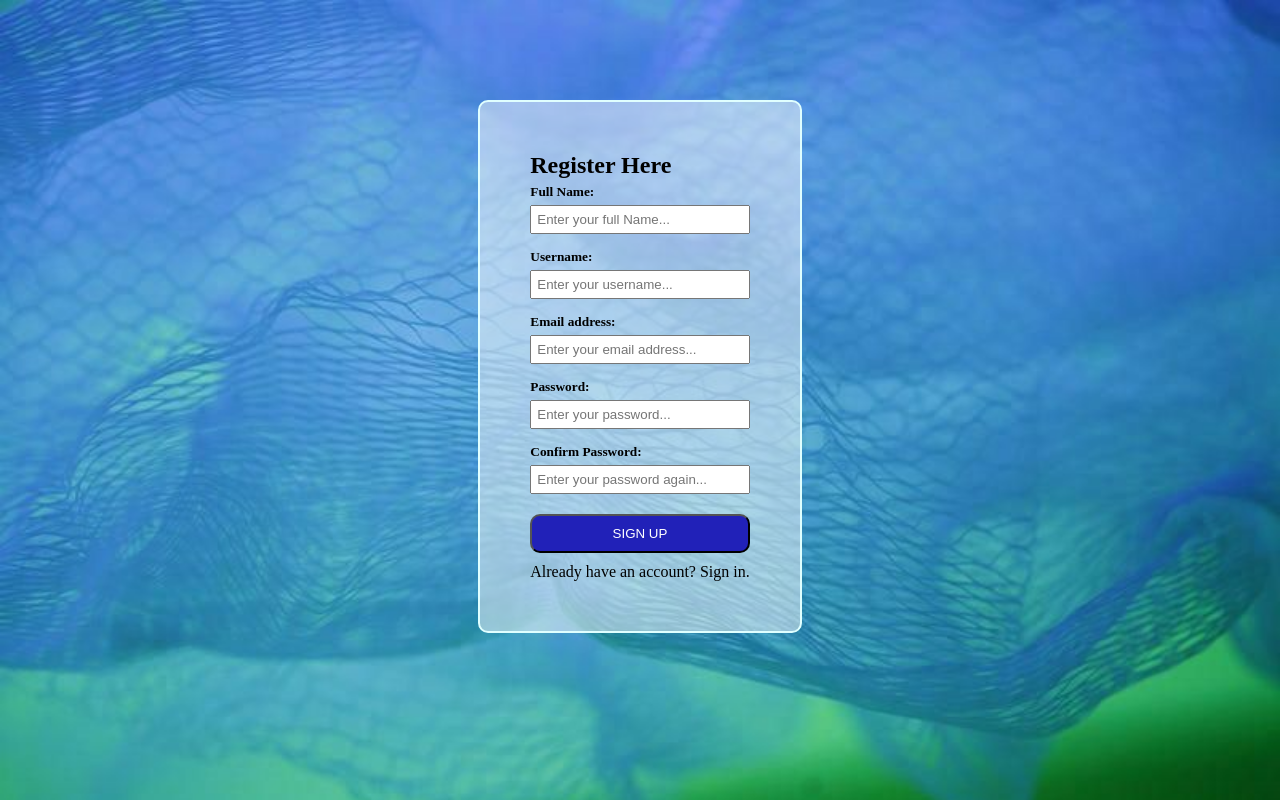
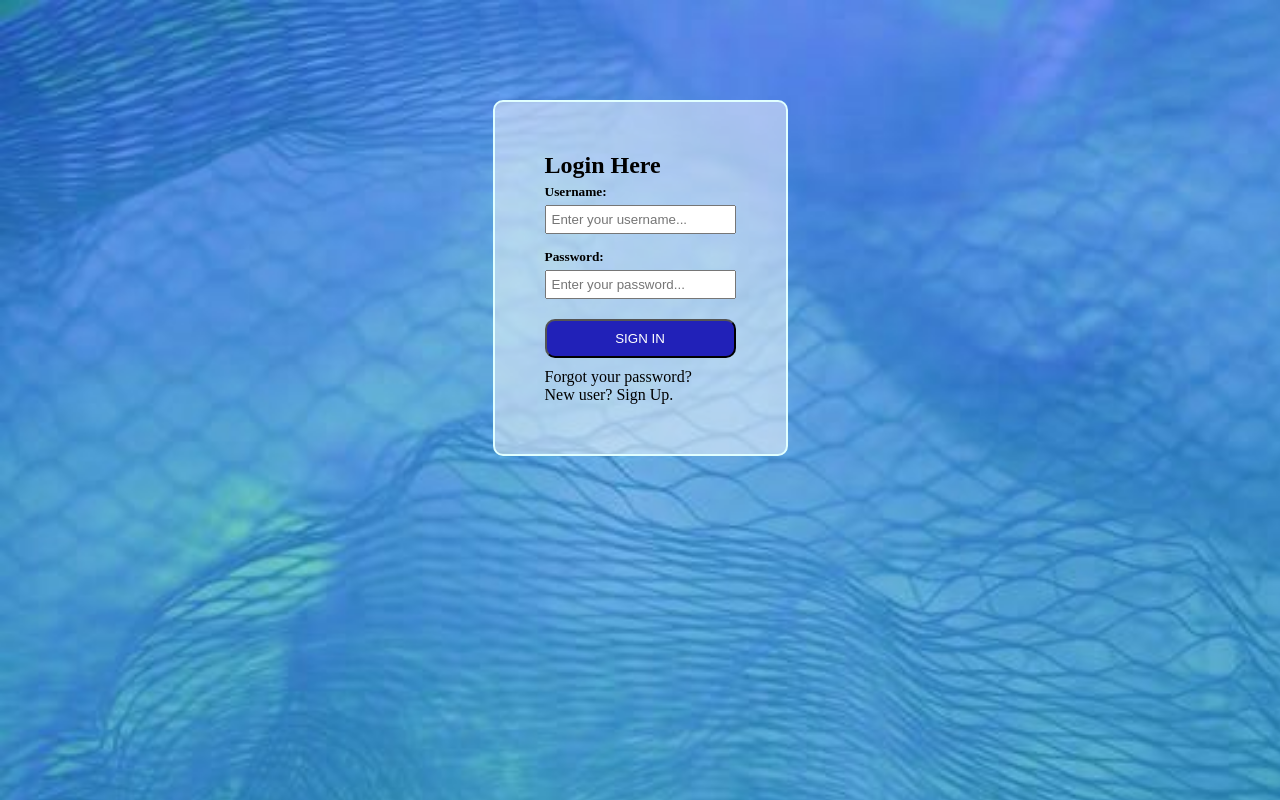
Before and after one commit to babisha/ecommerce-app, a React (Vite) app: page /login in a window 1280 px wide. Built offline with nearby package versions, Linux system fonts and the light colour scheme.

Commit message:
feat: loginpage, routes, react-router-dom

```diff
--- a/package.json
+++ b/package.json
@@ -16,7 +16,8 @@
     "@reduxjs/toolkit": "^1.9.5",
     "react": "^18.2.0",
     "react-dom": "^18.2.0",
-    "react-redux": "^8.1.1"
+    "react-redux": "^8.1.1",
+    "react-router-dom": "^6.14.2"
   },
   "devDependencies": {
     "@types/react": "^18.2.15",
--- a/src/App.css
+++ b/src/App.css
@@ -6,7 +6,7 @@
 body {
   background-image: url("/images/netInOcean.jpg");
   background-repeat: no-repeat;
-  background-size: 100%;
+  background-size: 150%;
 }
 
 .form {
--- a/src/App.tsx
+++ b/src/App.tsx
@@ -1,11 +1,14 @@
 import Register from "./Pages/Register.page";
+import { Route, Routes } from "react-router-dom";
 import "./App.css";
+import Login from "./Pages/Login.page";
 
 const App = () => {
   return (
-    <div>
-      <Register />
-    </div>
+    <Routes>
+      <Route path="/" element={<Register />} />
+      <Route path="/login" element={<Login />} />
+    </Routes>
   );
 };
 
--- /dev/null
+++ b/src/Pages/Login.page.tsx
@@ -0,0 +1,29 @@
+import React from "react";
+
+function Login() {
+  return (
+    <div className="form">
+      <form>
+        <h2>Login Here </h2>
+        <label htmlFor="UserName">Username: </label>
+        <input type="text" id="UserName" placeholder="Enter your username..." />
+
+        <label htmlFor="Password">Password: </label>
+        <input
+          type="password"
+          id="Password"
+          placeholder="Enter your password..."
+        />
+
+        <button>SIGN IN</button>
+
+        <p>Forgot your password?</p>
+        <p>
+          New user? <span>Sign Up.</span>
+        </p>
+      </form>
+    </div>
+  );
+}
+
+export default Login;
--- a/src/main.tsx
+++ b/src/main.tsx
@@ -1,9 +1,12 @@
 import React from "react";
 import ReactDOM from "react-dom/client";
 import App from "./App.tsx";
+import { BrowserRouter } from "react-router-dom";
 
 ReactDOM.createRoot(document.getElementById("root")!).render(
   <React.StrictMode>
-    <App />
+    <BrowserRouter>
+      <App />
+    </BrowserRouter>
   </React.StrictMode>
 );
```
Also changed, not shown: 1 other file (tests, documents, lock files or other folders).
